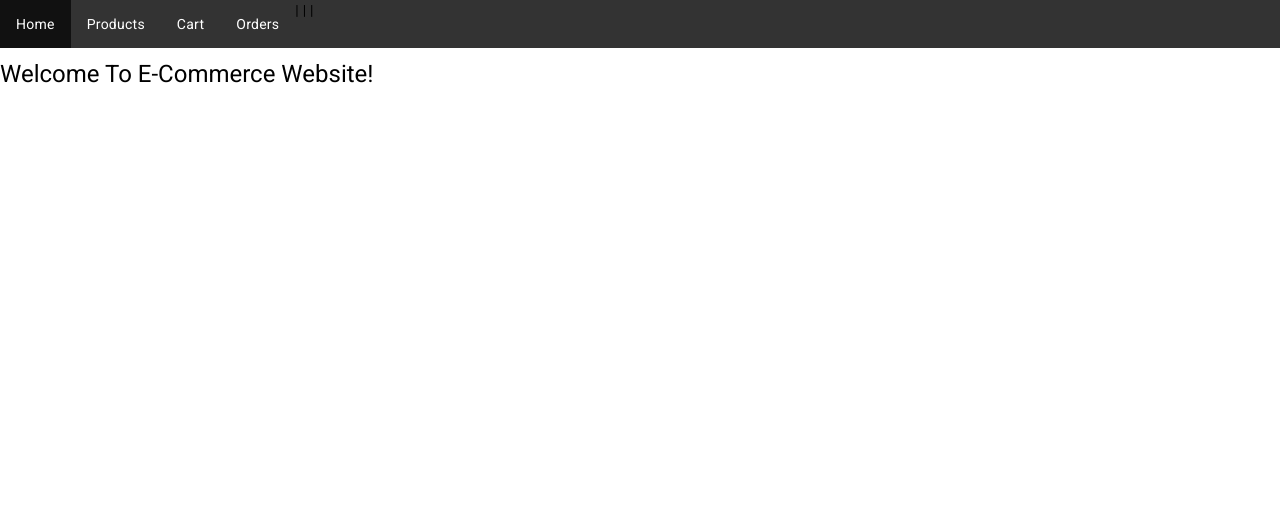
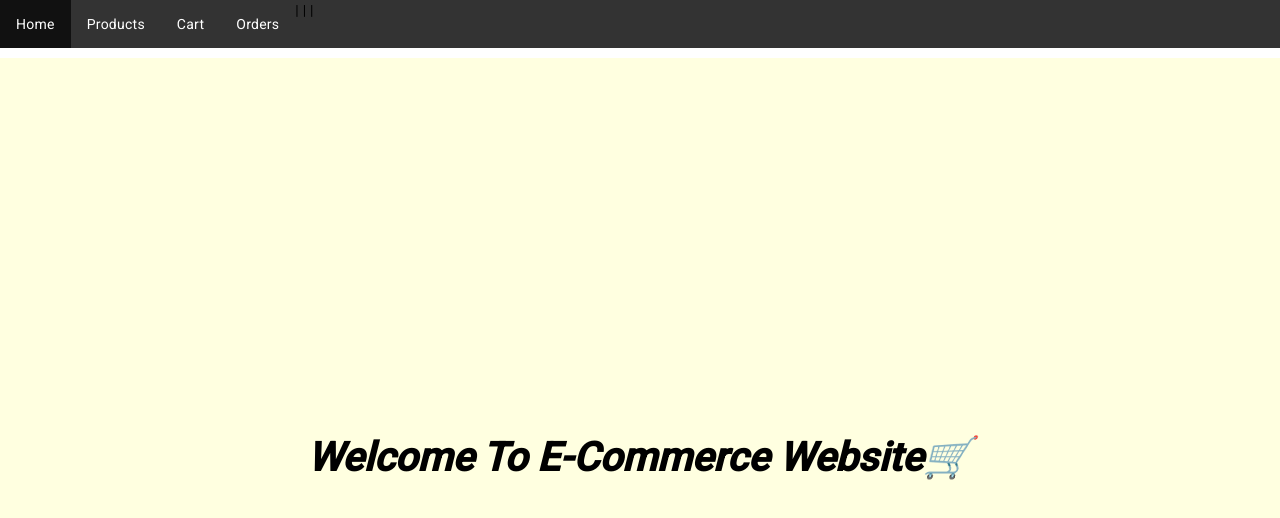
Before and after one commit to palleakshaya/Angular_Test, an Angular app: page / in a window 1280 px wide. Shown: the top 518 px of the page. Built offline with nearby package versions, Linux system fonts and the light colour scheme.

Commit message:
css added

```diff
--- a/src/app/cart/cart.component.html
+++ b/src/app/cart/cart.component.html
@@ -1,5 +1,5 @@
 <button (click)="placeOrder()" mat-button>
-  <span class="material-symbols-outlined"> Place order</span>
+  <span class="material-symbols-outlined"> Place Order</span>
 </button>
 
 <div class="whole-page">
@@ -7,7 +7,9 @@
   <div class="container">
     <img src="{{ cartItem.image }}" alt="" />
     <div class="content">
-      <h3>{{ cartItem.name }}</h3>
+      <h3>
+        <span style="font-weight: bold">{{ cartItem.name }}</span>
+      </h3>
       <p>Quantity : {{ cartItem.quantity }}</p>
       <p>price : {{ cartItem.price | currency }}</p>
       <p>total : {{ cartItem.quantity * +cartItem.price | currency }}</p>
@@ -18,7 +20,9 @@
   </div>
   }
   <div class="grand-total">
-    <h3><span>Grand Total:</span> {{ Total | currency }}</h3>
+    <h3>
+      <span style="font-weight: bold">Grand Total:</span> {{ Total | currency }}
+    </h3>
   </div>
 </div>
 
--- a/src/app/home/home.component.html
+++ b/src/app/home/home.component.html
@@ -1 +1 @@
-<h1>Welcome To E-Commerce Website!</h1>
+<h1>Welcome To E-Commerce Website🛒</h1>
--- a/src/app/home/home.component.scss
+++ b/src/app/home/home.component.scss
@@ -0,0 +1,11 @@
+h1{
+    display: flex;
+    min-height: 100vh;
+    justify-content: center;
+    place-content: center;
+    align-items: center;
+    font-style: italic;
+    background-color: lightyellow;
+    font-size: 40px;
+    font-weight: bolder;
+}
--- a/src/app/products/products.component.html
+++ b/src/app/products/products.component.html
@@ -14,7 +14,7 @@
       <button mat-icon-button routerLink="{{ product.id }}" class="info">
         <mat-icon>info</mat-icon>
       </button>
-      <button mat-raised-button (click)="addToCart()">➕Add To Cart</button>
+      <button mat-button (click)="addToCart()" class="addButton">➕Cart</button>
     </div>
   </div></mat-card
 >
--- a/src/app/products/products.component.scss
+++ b/src/app/products/products.component.scss
@@ -56,7 +56,7 @@ body {
     // display: grid;
     // grid-template-columns: 3fr 3fr 3fr 3fr;
     // gap: 3rem;
-    height: 600px;
+    height: 530px;
     width: 350px;
   }
   ul {
@@ -100,9 +100,21 @@ body {
   .info{
     max-width: 40px;
     width: 100%;
+
+
 }
+.addButton{
+    max-width: 70px;
+
+
+  }
 .info-add{
     display: flex;
-    flex-direction: column;
+    flex-direction: row;
     gap: 20px;
+    align-content: flex-end;
+    justify-content: space-between;
+    align-items: stretch;
+
 }
+//
```
